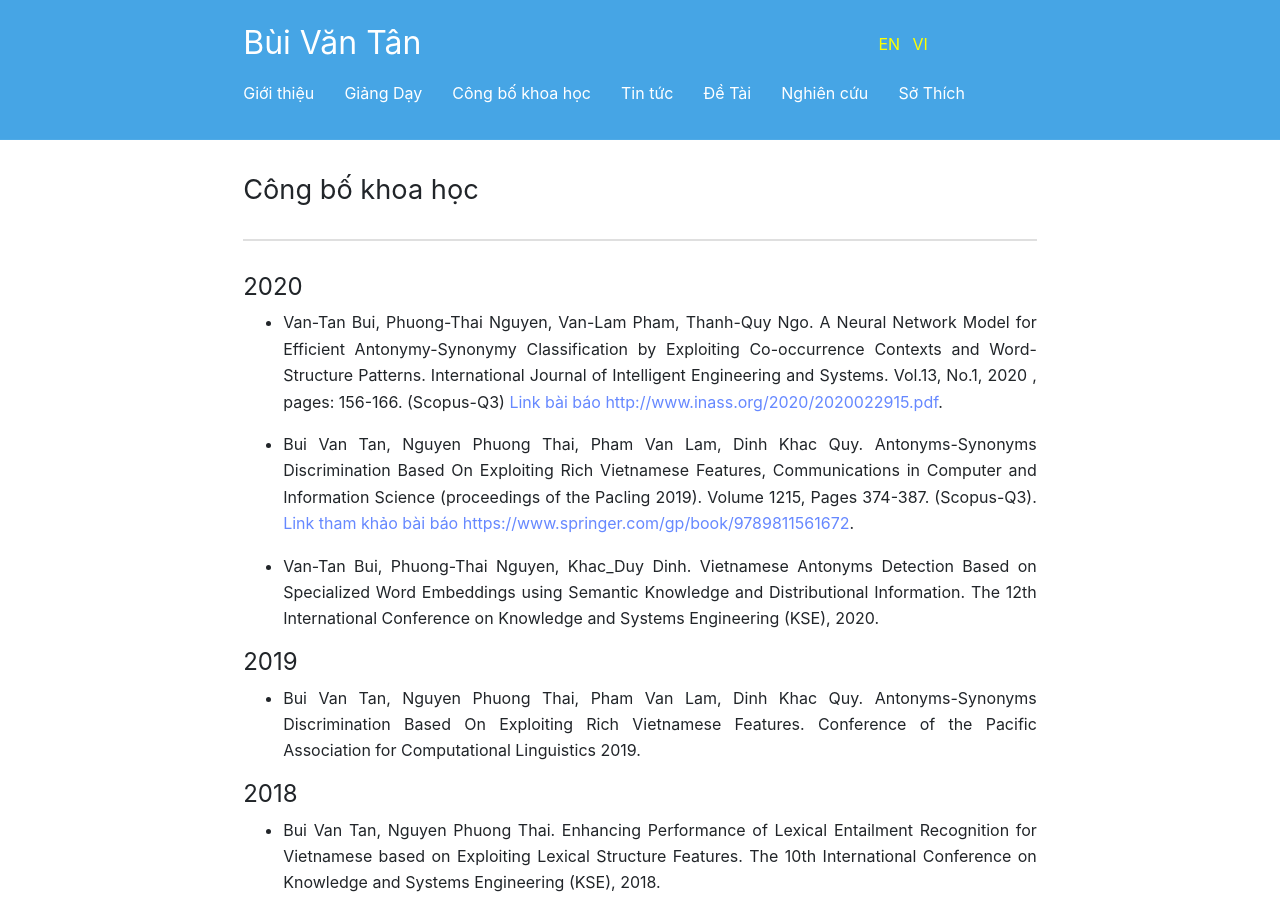
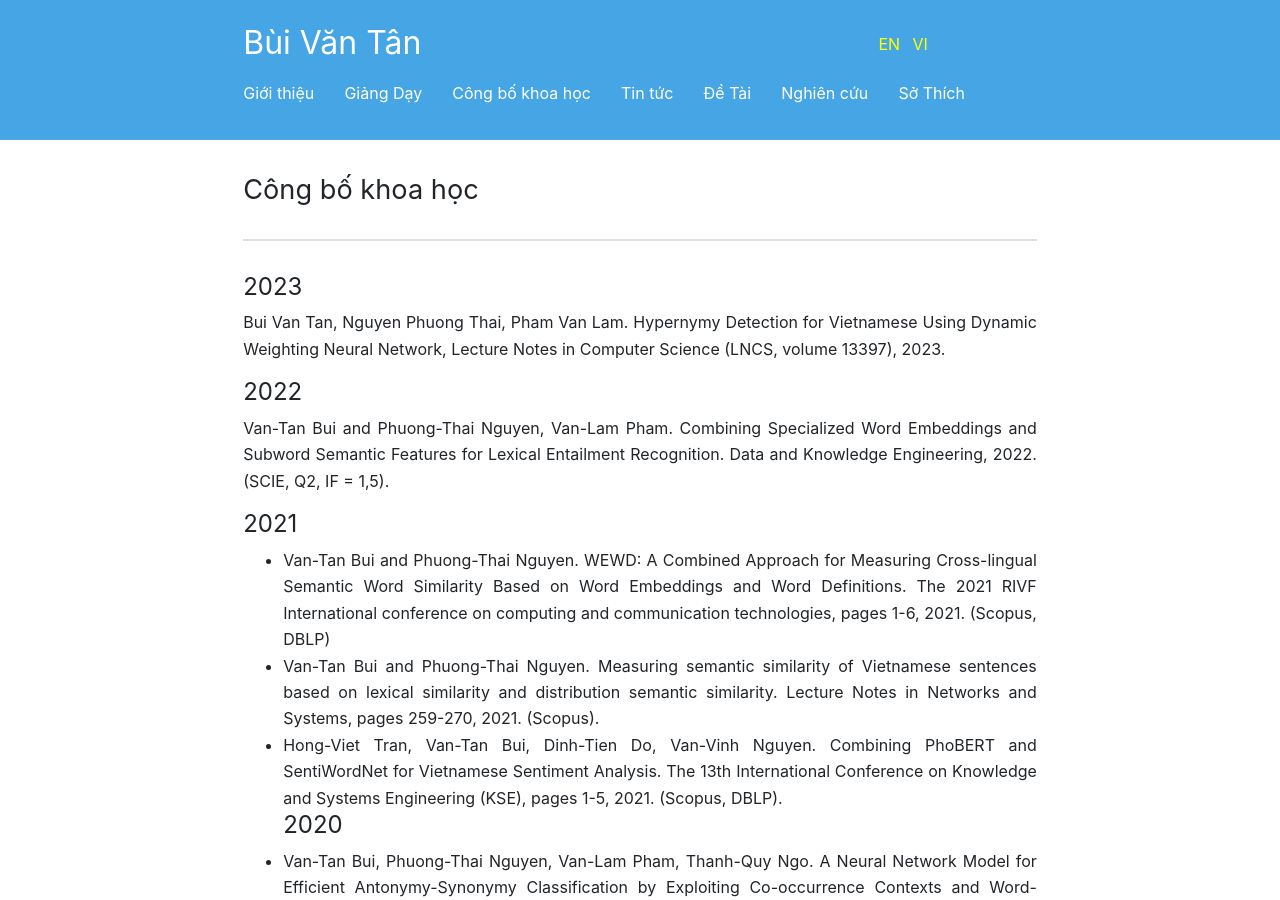
Before and after one commit to BuiTan/BuiTan.github.io, a Jekyll site: the page built from vi/CongBoKhoaHoc.md, in a window 1280 px wide and 900 px high. Built offline with Jekyll 4.4.1, drawn with Linux system fonts in a browser that asks for light colours.

Commit message:
Update CongBoKhoaHoc.md

```diff
--- a/vi/CongBoKhoaHoc.md
+++ b/vi/CongBoKhoaHoc.md
@@ -7,7 +7,16 @@ order: 2
 ---
 # Công bố khoa học
 ---
-
+#### 2023
+Bui Van Tan, Nguyen Phuong Thai, Pham Van Lam. Hypernymy Detection for Vietnamese Using Dynamic Weighting Neural Network,  Lecture Notes in Computer Science (LNCS, volume 13397), 2023.
+#### 2022
+Van-Tan Bui and Phuong-Thai Nguyen, Van-Lam Pham. Combining Specialized Word Embeddings and Subword Semantic Features for Lexical Entailment Recognition. Data and Knowledge Engineering, 2022. (SCIE, Q2, IF = 1,5).
+#### 2021
+* Van-Tan Bui and Phuong-Thai Nguyen. WEWD: A Combined Approach for Measuring Cross-lingual Semantic Word Similarity Based on Word Embeddings and Word Definitions. The 2021 RIVF International conference on computing and communication technologies, pages 1-6, 2021. (Scopus, DBLP)
+* Van-Tan Bui and Phuong-Thai Nguyen. Measuring semantic similarity of Vietnamese sentences based on lexical similarity and distribution semantic similarity.
+Lecture Notes in Networks and Systems, pages 259-270, 2021. (Scopus).
+* Hong-Viet Tran, Van-Tan Bui, Dinh-Tien Do, Van-Vinh Nguyen. Combining PhoBERT and SentiWordNet for Vietnamese Sentiment Analysis. The 13th International
+Conference on Knowledge and Systems Engineering (KSE), pages 1-5, 2021. (Scopus, DBLP).
 #### 2020
 * Van-Tan Bui, Phuong-Thai Nguyen, Van-Lam Pham, Thanh-Quy Ngo. A Neural Network Model for Efficient Antonymy-Synonymy Classification by
 Exploiting Co-occurrence Contexts and Word-Structure Patterns. International Journal of Intelligent Engineering and Systems. Vol.13, No.1, 2020 , pages: 156-166. (Scopus-Q3) [Link bài báo http://www.inass.org/2020/2020022915.pdf](http://www.inass.org/2020/2020022915.pdf).
```
